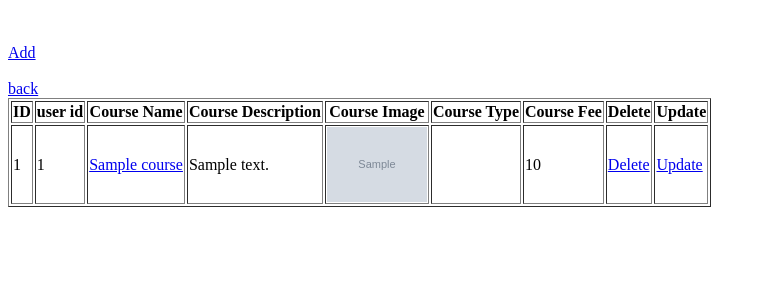
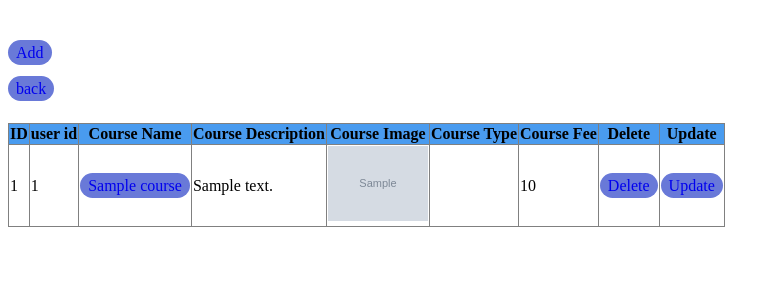
Before and after one commit to sabyasachi27/E-Learning-Portal, a PHP site: page /teacher/course-manupulate.php in a window 1280 px wide. Shown: the top 300 px of the page, without its empty margins (0-780 px from the left). Run offline with PHP 8.4, Linux system fonts and the light colour scheme; the visitor is signed in with stand-in values (Sample User, id 1); tables that the repository leaves empty or names only in its code hold one stand-in row (values such as "Sample post"); grey boxes marked "Sample" are stand-in pictures.

Commit message:
worked on course-manupulate.php

```diff
--- a/index.php
+++ b/index.php
@@ -276,7 +276,7 @@
                     </div>
 
                     <?php echo "<h3><a href=course/course-details.php?id=".$row['id'].">".$row['name']."</a></h3>" ?>
-                    <p><?php print_r($row['description']);?></p>
+                    <!-- <p><?php print_r($row['description']);?></p> -->
                   </div>
                 </div>
               </div> <!-- End Course Item-->
@@ -291,7 +291,7 @@
                     </div>
 
                     <?php echo "<h3><a href=course/course-details.php?id=".$row1['id'].">".$row1['name']."</a></h3>" ?>
-                    <p><?php print_r($row1['description']);?></p>
+                    <!-- <p><?php print_r($row1['description']);?></p> -->
 
                   </div>
                 </div>
@@ -307,7 +307,7 @@
                     </div>
 
                     <?php echo "<h3><a href=course/course-details.php?id=".$row2['id'].">".$row2['name']."</a></h3>" ?>
-                    <p><?php print_r($row2['description']);?></p>
+                    <!-- <p><?php print_r($row2['description']);?></p> -->
 
                   </div>
                 </div>
--- a/teacher/course-manupulate.php
+++ b/teacher/course-manupulate.php
@@ -1,5 +1,39 @@
 <?php include_once "../connection.php"; ?>
-<table border="1">
+
+<!DOCTYPE html>
+<html lang="en">
+<head>
+	<meta charset="UTF-8">
+	<meta http-equiv="X-UA-Compatible" content="IE=edge">
+	<meta name="viewport" content="width=device-width, initial-scale=1.0">
+	<title>Document</title>
+</head>
+<style>
+.content-table{
+	border-collapse: collapse;
+	margin: 25px 0;
+	fon-size: 0.9em;
+	min-width: 400px;
+}
+.content-table thead tr{
+background-color: #499bef;
+color: white:
+text-align: left;
+font-weight: bold;
+}
+body a{
+background-color: #6979d8;
+padding: 4px 8px 4px 8px;
+border-radius: 40px;
+text-decoration: none;
+}
+body a:hover{
+	cursor: pointer;
+}
+</style>
+<body>
+<table class="content-table" border="1">
+	<thead>
 		<tr>
 			<th>ID</th>
 			<th>user id</th>
@@ -12,7 +46,7 @@
 			<th>Update</th>
 
 		</tr>
-
+	</thead>
     <?php
 
 	session_start();
@@ -70,3 +104,5 @@ else {
 <a href="../course/insert-course.php">Add</a>
 <br><br>
 <a href = "teacher-profile.php">back</a>
+</body>
+</html>
```
Lines whose indentation alone changed are shown as unchanged.
